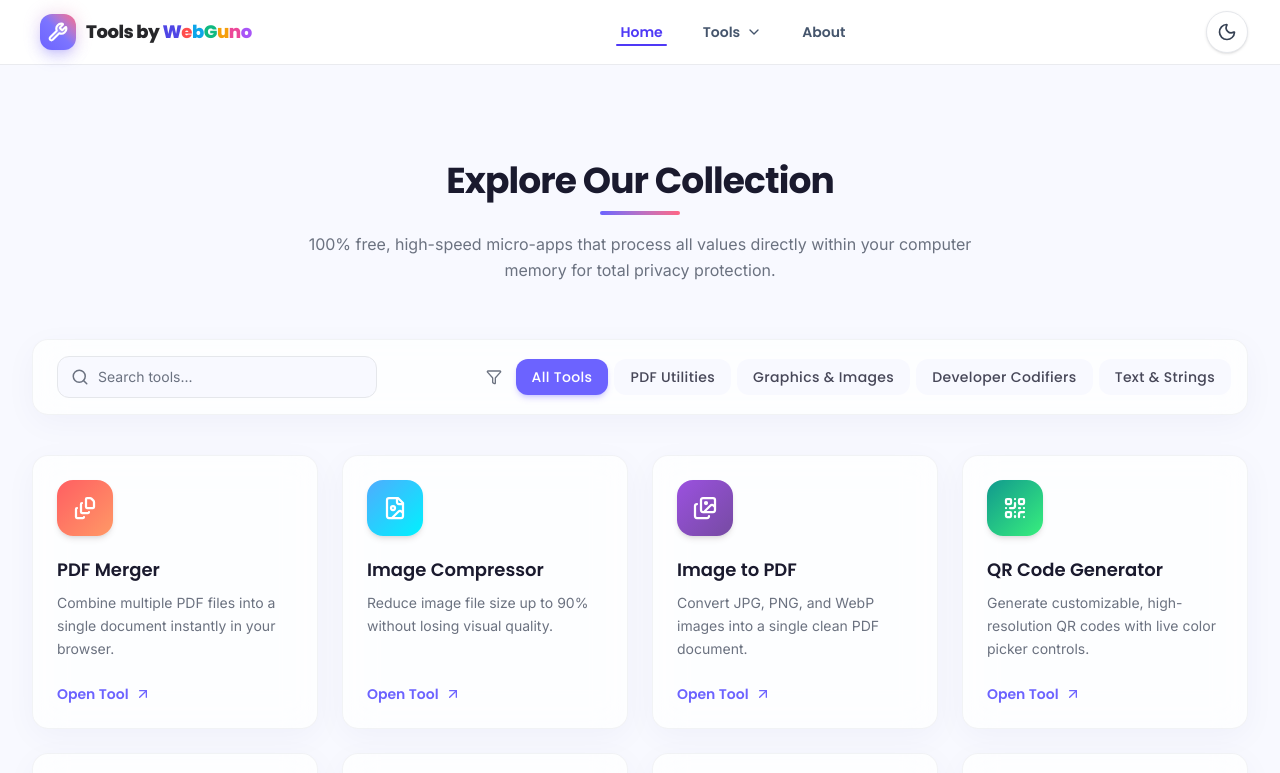
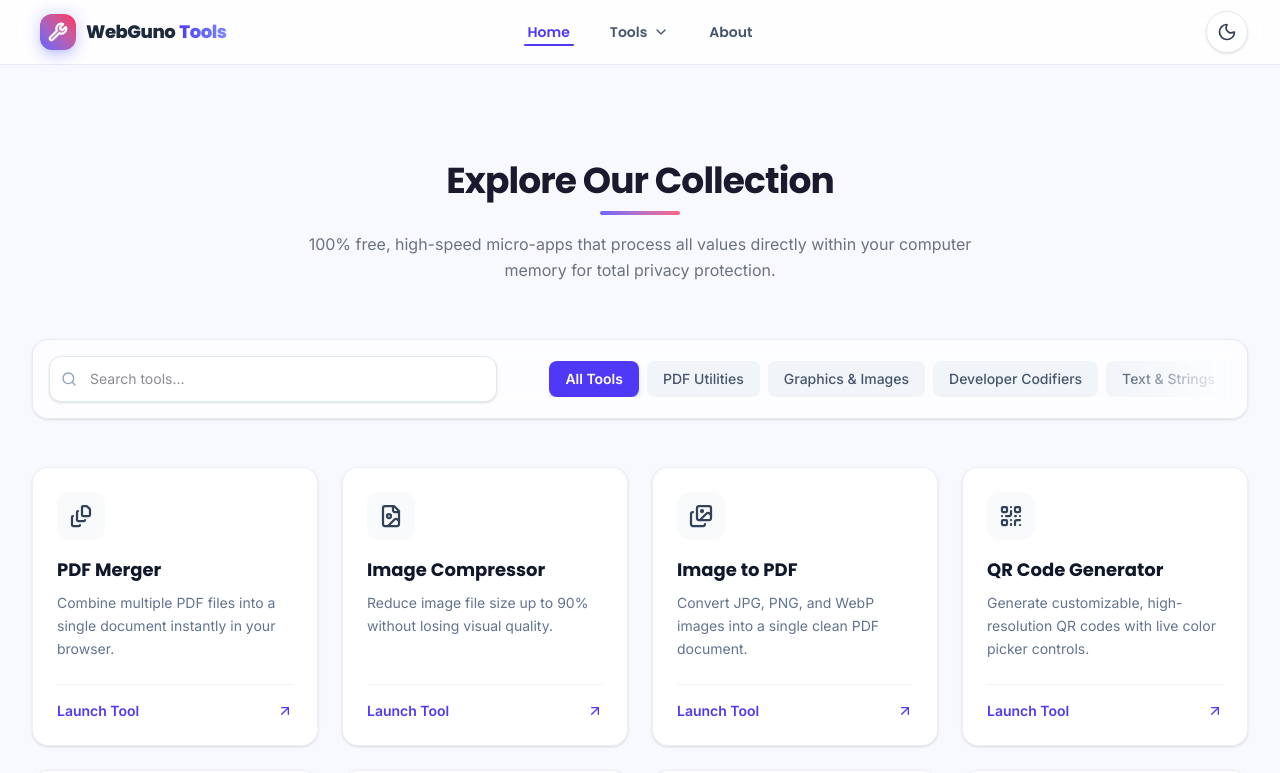
Before and after one commit to mewebguno-arch/toolspro, a React (Vite) app: page / in a window 1280 px wide. Shown: the top 773 px of the page. Built offline with nearby package versions, Linux system fonts and the light colour scheme.

Commit message:
feat: add favorite tool functionality and UI updates
- Implement favorite toggle for tools with local storage persistence
- Enhance Navbar and ToolsGrid styling with improved glassmorphism
- Add custom utility classes for scrollbar handling and gradients

```diff
--- a/src/components/Navbar.tsx
+++ b/src/components/Navbar.tsx
@@ -119,41 +119,34 @@
   }, [location.hash, location.pathname]);
 
   return (
-    <nav className="sticky top-0 z-50 w-full bg-surface border-b border-border/80 transition-all duration-300">
+    <nav className="sticky top-0 z-50 w-full bg-white/85 dark:bg-slate-900/85 backdrop-blur-md border-b border-slate-200/80 dark:border-slate-700/80 transition-all duration-300">
       <div className="max-w-7xl mx-auto px-4 sm:px-6 lg:px-8">
-        <div className="flex justify-between h-16 items-center">
-          {/* Logo */}
+        <div className="flex items-center justify-between h-16">
+          {/* Logo Left */}
+          <div className="flex-1 flex justify-start">
             <Link
               to="/"
               className="flex items-center gap-2.5 group cursor-pointer focus:outline-none focus:ring-2 focus:ring-indigo-500/50 rounded-xl px-2 py-1.5 transition-all duration-300"
-            aria-label="tools by webguno"
+              aria-label="WebGuno Tools"
             >
               {/* Modern Tool Icon Logo matching the professional theme with high accessibility fallbacks */}
-            <div className="relative w-9 h-9 bg-[#6C63FF] dark:bg-[#7C74FF] bg-gradient-to-tr from-[#6C63FF] via-[#7C74FF] to-[#FF6584] rounded-xl flex items-center justify-center text-white shadow-lg shadow-indigo-500/20 group-hover:scale-105 group-hover:rotate-12 transition-all duration-300 shrink-0">
+              <div className="relative w-9 h-9 bg-indigo-600 dark:bg-indigo-500 bg-gradient-to-tr from-indigo-500 to-rose-500 rounded-xl flex items-center justify-center text-white shadow-lg shadow-indigo-500/20 group-hover:scale-105 group-hover:rotate-12 transition-all duration-300 shrink-0">
                 <Wrench className="w-5 h-5 text-white stroke-[2.5px] fill-white/20 group-hover:fill-white/40 transition-all duration-300" />
                 {/* Soft subtle breathing glow with fallback bg */}
-              <div className="absolute -inset-0.5 bg-[#6C63FF] dark:bg-[#7C74FF] bg-gradient-to-tr from-[#6C63FF] to-[#FF6584] rounded-xl blur-sm opacity-20 group-hover:opacity-45 transition duration-300 z-[-1]" />
+                <div className="absolute -inset-0.5 bg-indigo-500 to-rose-500 rounded-xl blur-sm opacity-20 group-hover:opacity-45 transition duration-300 z-[-1]" />
               </div>
 
-            {/* Title rendered in Poppins font as requested */}
+              {/* Bold typography with a subtle gradient accent matching the primary color */}
               <div className="flex items-center select-none leading-none">
-              <span className="font-poppins font-extrabold text-lg tracking-tight text-zinc-800 dark:text-zinc-100 transition-all duration-300">
-                Tools by{' '}
-                <span className="inline-flex">
-                  <span className="text-[#4F46E5] dark:text-[#818CF8]">W</span>
-                  <span className="text-[#FF4D4D] dark:text-[#FF6B6B]">e</span>
-                  <span className="text-[#0ea5e9] dark:text-[#38bdf8]">b</span>
-                  <span className="text-[#10b981] dark:text-[#34d399]">G</span>
-                  <span className="text-[#f59e0b] dark:text-[#fbbf24]">u</span>
-                  <span className="text-[#ec4899] dark:text-[#f472b6]">n</span>
-                  <span className="text-[#a855f7] dark:text-[#c084fc]">o</span>
-                </span>
+                <span className="font-poppins font-black text-lg tracking-tight text-slate-800 dark:text-white transition-all duration-300">
+                  WebGuno<span className="bg-gradient-to-r from-indigo-600 to-indigo-400 bg-clip-text text-transparent ml-1">Tools</span>
                 </span>
               </div>
             </Link>
+          </div>
 
-          {/* Desktop Nav */}
-          <div className="hidden lg:flex items-center gap-6">
+          {/* Links Center */}
+          <div className="hidden lg:flex items-center justify-center gap-6">
             {/* Home Link */}
             <Link
               to="/"
@@ -276,20 +269,23 @@
             </Link>
           </div>
 
+          {/* Controls Right */}
+          <div className="flex-1 flex justify-end items-center gap-3">
             <div className="hidden lg:flex items-center">
               <ThemeToggle id="theme-toggle-desktop" />
             </div>
 
-          {/* Mobile hamburger & Toggle combo */}
-          <div className="hidden md:flex lg:hidden items-center gap-3">
+            {/* Mobile Actions Hamburger */}
+            <div className="flex lg:hidden items-center gap-3">
               <ThemeToggle id="theme-toggle-btn" />
               <button
                 onClick={() => setIsOpen(!isOpen)}
-              className="p-2 rounded-lg text-slate-600 hover:text-slate-900 dark:text-gray-300 dark:hover:text-white focus:outline-none focus:ring-2 focus:ring-indigo-500 cursor-pointer"
+                className="p-2 rounded-lg text-slate-600 hover:text-slate-950 dark:text-slate-305 dark:hover:text-white transition-colors focus:outline-none focus:ring-2 focus:ring-indigo-500 cursor-pointer"
                 aria-label="Toggle navigation menu"
               >
-              {isOpen ? <X className="w-6 h-6" /> : <Menu className="w-6 h-6" />}
+                {isOpen ? <X className="w-6 h-6 animate-none" /> : <Menu className="w-6 h-6 animate-none" />}
               </button>
+            </div>
           </div>
         </div>
       </div>
@@ -302,7 +298,7 @@
             animate={{ height: 'auto', opacity: 1 }}
             exit={{ height: 0, opacity: 0 }}
             transition={{ duration: 0.25, ease: 'easeInOut' }}
-            className="lg:hidden overflow-hidden bg-surface border-b border-border/80 hardware-accelerated-container"
+            className="lg:hidden overflow-hidden bg-white/95 dark:bg-slate-900/95 border-b border-slate-200/80 dark:border-slate-700/80 premium-backdrop shadow-lg hardware-accelerated-container"
           >
             <div className="px-4 pt-2 pb-6 space-y-4 hardware-accelerated-container">
               {/* Home & About Links on Mobile */}
@@ -330,7 +326,7 @@
               </div>
 
               {/* Tools Grid title */}
-              <div className="pt-2 border-t border-border/50 dark:border-[#2D2D45]/50">
+              <div className="pt-2 border-t border-slate-200/60 dark:border-slate-800/60">
                 <div className="flex items-center gap-1.5 text-[10px] font-bold uppercase tracking-wider text-indigo-600 dark:text-indigo-400 mb-2">
                   <Sparkles className="w-3 h-3 text-indigo-500 animate-pulse" />
                   Quick Access Tools Dashboard
@@ -349,7 +345,7 @@
                         className={`group flex items-center gap-2 p-2 rounded-xl transition-all duration-200 border ${
                           toolActive
                             ? 'bg-indigo-50/80 dark:bg-indigo-950/30 border-indigo-200/60 dark:border-indigo-900/50 text-indigo-600 dark:text-indigo-400'
-                            : 'border-border/40 bg-background/50 dark:bg-[#121220]/60 dark:border-[#2C2C40] text-slate-700 dark:text-slate-300'
+                            : 'border-slate-200/40 bg-slate-50/50 dark:bg-slate-900/50 dark:border-slate-800 text-slate-700 dark:text-slate-300'
                         }`}
                       >
                         <div
--- a/src/components/ToolCard.tsx
+++ b/src/components/ToolCard.tsx
@@ -1,9 +1,10 @@
-import React from 'react';
+import React, { useState, useEffect } from 'react';
 import { Link } from 'react-router-dom';
 import { motion } from 'motion/react';
 import { ToolConfig } from '../types';
 import {
   ArrowUpRight,
+  Heart,
   FileStack,
   FileImage,
   Images,
@@ -34,28 +35,45 @@
   Type
 };
 
-// Parses string like "from-[#FF5E62] to-[#FF9966]" into standard background image CSS rule
-const getGradientStyle = (gradientStr: string) => {
-  const fromMatch = gradientStr.match(/from-\[#?([0-9a-fA-F]+)\]/);
-  const toMatch = gradientStr.match(/to-\[#?([0-9a-fA-F]+)\]/);
-
-  if (fromMatch && toMatch) {
-    const fromColor = `#${fromMatch[1]}`;
-    const toColor = `#${toMatch[1]}`;
-    return {
-      backgroundImage: `linear-gradient(135deg, ${fromColor}, ${toColor})`
-    };
-  }
-  return {
-    backgroundImage: 'linear-gradient(135deg, #6C63FF, #FF6584)'
-  };
-};
+const MotionLink = motion(Link);
 
 export const ToolCard: React.FC<ToolCardProps> = ({ tool, index }) => {
   const IconComponent = iconMap[tool.icon] || FileImage;
+  const [isFav, setIsFav] = useState(false);
+
+  useEffect(() => {
+    try {
+      const favs = JSON.parse(localStorage.getItem('webguno_favorites') || '[]');
+      setIsFav(favs.includes(tool.id));
+    } catch (e) {
+      // Safe fallback
+    }
+  }, [tool.id]);
+
+  const toggleFavorite = (e: React.MouseEvent) => {
+    e.preventDefault();
+    e.stopPropagation();
+    try {
+      const favs = JSON.parse(localStorage.getItem('webguno_favorites') || '[]');
+      let updated;
+      if (favs.includes(tool.id)) {
+        updated = favs.filter((id: string) => id !== tool.id);
+        setIsFav(false);
+      } else {
+        updated = [...favs, tool.id];
+        setIsFav(true);
+      }
+      localStorage.setItem('webguno_favorites', JSON.stringify(updated));
+      window.dispatchEvent(new CustomEvent('favorites-updated'));
+    } catch (err) {
+      console.error('Failed to update favorites', err);
+    }
+  };
 
   return (
-    <motion.div
+    <MotionLink
+      id={`open-tool-${tool.id}`}
+      to={tool.route}
       initial={{ opacity: 0, y: 20 }}
       whileInView={{ opacity: 1, y: 0 }}
       viewport={{ once: true, margin: '-50px' }}
@@ -66,49 +84,49 @@
         delay: index * 0.05
       }}
       whileHover={{
-        y: -6,
-        boxShadow: '0 20px 30px -10px rgba(108, 99, 255, 0.12)'
+        y: -4,
+        boxShadow: '0 20px 25px -5px rgba(0, 0, 0, 0.05), 0 8px 10px -6px rgba(0, 0, 0, 0.05)'
       }}
       whileTap={{ scale: 0.98 }}
-      className="group glass-card rounded-2xl p-6 flex flex-col justify-between relative overflow-hidden"
+      className="group relative flex flex-col justify-between p-6 rounded-2xl bg-white dark:bg-slate-800 border border-slate-200/60 dark:border-slate-700/60 hover:border-indigo-500/50 dark:hover:border-indigo-400/50 shadow-sm hover:shadow-xl transition-all duration-300 ease-out cursor-pointer"
     >
-      {/* Decorative accent background on hover */}
-      <div
-        style={getGradientStyle(tool.gradient)}
-        className="absolute top-0 right-0 w-32 h-32 opacity-0 group-hover:opacity-[0.03] transition-opacity duration-300 rounded-bl-full pointer-events-none"
-      />
+      <div>
+        {/* Header Zone */}
+        <div className="flex items-start justify-between gap-4 mb-4">
+          <div className="p-3 rounded-xl bg-slate-50 dark:bg-slate-900 text-slate-700 dark:text-slate-300 group-hover:bg-indigo-50 group-hover:text-indigo-600 dark:group-hover:bg-indigo-950/50 dark:group-hover:text-indigo-400 transition-colors duration-200 shrink-0">
+            <IconComponent className="w-6 h-6 stroke-[2.25]" />
+          </div>
 
-      <div>
-        {/* Large Vector Icon Banner */}
-        <div
-          style={getGradientStyle(tool.gradient)}
-          className="w-14 h-14 rounded-2xl flex items-center justify-center shadow-md mb-5 text-white flex-shrink-0"
-        >
-          <IconComponent className="w-6 h-6 text-white stroke-[2.25]" />
+          <button
+            onClick={toggleFavorite}
+            className={`p-2 rounded-lg transition-all duration-200 cursor-pointer focus:outline-none focus:ring-2 focus:ring-rose-500/50 ${
+              isFav
+                ? 'opacity-100 text-rose-500 bg-rose-50 dark:bg-rose-950/30'
+                : 'opacity-0 group-hover:opacity-100 text-slate-400 hover:text-rose-500 hover:bg-slate-50 dark:hover:bg-slate-700'
+            }`}
+            aria-label={isFav ? "Remove from Favorites" : "Add to Favorites"}
+          >
+            <Heart className={`w-4 h-4 ${isFav ? 'fill-current' : ''}`} />
+          </button>
         </div>
 
-        {/* Title */}
-        <h3 className="font-poppins font-semibold text-lg text-text-base mb-2 group-hover:text-primary transition-colors duration-300">
-          {tool.name}
-        </h3>
-
-        {/* Description */}
-        <p className="font-inter text-sm text-muted dark:text-gray-400 mb-6 leading-relaxed">
-          {tool.description}
-        </p>
+        {/* Content Zone */}
+        <div>
+          <h3 className="text-lg font-bold text-slate-900 dark:text-white mb-2 line-clamp-1 group-hover:text-indigo-600 dark:group-hover:text-indigo-400 transition-colors duration-200">
+            {tool.name}
+          </h3>
+          <p className="text-sm text-slate-500 dark:text-slate-400 line-clamp-3 leading-relaxed">
+            {tool.description}
+          </p>
+        </div>
       </div>
 
-      {/* Footer Link */}
-      <Link
-        id={`open-tool-${tool.id}`}
-        to={tool.route}
-        className="inline-flex items-center gap-1.5 text-primary dark:text-[#7C74FF] font-poppins font-semibold text-sm group-hover:gap-2.5 transition-all text-left underline-offset-4 hover:underline"
-        aria-label={`Open the ${tool.name} utility`}
-      >
-        Open Tool
-        <ArrowUpRight className="w-4 h-4" />
-      </Link>
-    </motion.div>
+      {/* Footer Action Zone */}
+      <div className="mt-6 pt-4 border-t border-slate-100 dark:border-slate-700/50 flex items-center justify-between text-sm font-semibold text-indigo-600 dark:text-indigo-400">
+        <span>Launch Tool</span>
+        <ArrowUpRight className="w-4 h-4 transform group-hover:translate-x-1 transition-transform" />
+      </div>
+    </MotionLink>
   );
 };
 
--- a/src/components/ToolsGrid.tsx
+++ b/src/components/ToolsGrid.tsx
@@ -50,32 +50,31 @@
       </div>
 
       {/* Search & Filters Controls bar */}
-      <div className="flex flex-col md:flex-row gap-4 items-center justify-between mb-10 glass-card pr-4 pl-4 md:pl-6 py-4 rounded-2xl transition-all duration-300">
+      <div className="flex flex-col md:flex-row gap-4 items-center justify-between mb-10 bg-white/70 dark:bg-slate-800/75 backdrop-blur-md border border-slate-200/80 dark:border-slate-700/80 p-4 rounded-2xl shadow-sm transition-all duration-300">
 
         {/* Search Field */}
-        <div className="relative w-full md:w-80">
-          <Search className="absolute left-3.5 top-1/2 -translate-y-1/2 text-muted dark:text-gray-400 w-4.5 h-4.5 pointer-events-none" />
+        <div className="w-full md:max-w-md relative">
+          <Search className="absolute left-3 top-1/2 -translate-y-1/2 text-slate-400 w-4 h-4 pointer-events-none" />
           <input
             type="text"
             placeholder="Search tools..."
             value={searchQuery}
             onChange={(e) => setSearchQuery(e.target.value)}
-            className="w-full bg-background dark:bg-[#0F0F1A] border border-border dark:border-[#2D2D45] rounded-xl pl-10 pr-4 py-2.5 text-sm text-text-base placeholder-muted focus:outline-none focus:ring-2 focus:ring-primary focus:border-transparent transition-all font-inter"
+            className="w-full pl-10 pr-4 py-3 rounded-xl border border-slate-200 dark:border-slate-700 bg-white dark:bg-slate-850 text-sm focus:ring-2 focus:ring-indigo-500 transition-all outline-none shadow-sm dark:text-white"
             aria-label="Search available tools"
           />
         </div>
 
         {/* Category Pills */}
-        <div className="flex flex-wrap items-center justify-start gap-1.5 w-full md:w-auto">
-          <Filter className="w-4 h-4 text-muted dark:text-gray-400 mr-2 hidden lg:block" />
+        <div className="flex items-center gap-2 overflow-x-auto no-scrollbar pb-2 md:pb-0 mask-image-gradient w-full md:w-auto">
           {categories.map((cat) => (
             <button
               key={cat.key}
               onClick={() => setActiveCategory(cat.key)}
-              className={`px-4 py-2 rounded-xl font-poppins font-medium text-xs md:text-sm tracking-wide cursor-pointer focus:outline-none focus:ring-2 focus:ring-primary transition-all ${
+              className={`px-4 py-2 rounded-lg text-sm font-medium whitespace-nowrap transition-all duration-200 cursor-pointer focus:outline-none focus:ring-2 focus:ring-indigo-500 ${
                 activeCategory === cat.key
-                  ? 'bg-primary text-white shadow-md shadow-primary/25'
-                  : 'bg-background dark:bg-[#0F0F1A] hover:bg-muted/10 text-text-base/80 hover:text-text-base dark:text-gray-300'
+                  ? 'bg-indigo-600 text-white shadow-md shadow-indigo-600/20 font-semibold'
+                  : 'bg-slate-100 dark:bg-slate-800 text-slate-600 dark:text-slate-300 hover:bg-slate-200 dark:hover:bg-slate-700'
               }`}
             >
               {cat.label}
@@ -86,7 +85,7 @@
 
       {/* Grid of Cards */}
       {filteredTools.length > 0 ? (
-        <div className="grid grid-cols-1 sm:grid-cols-2 lg:grid-cols-4 gap-6">
+        <div className="grid grid-cols-1 sm:grid-cols-2 lg:grid-cols-3 xl:grid-cols-4 gap-6 mt-12">
           {filteredTools.map((tool, index) => (
             <ToolCard key={tool.id} tool={tool} index={index} />
           ))}
--- a/src/index.css
+++ b/src/index.css
@@ -146,6 +146,20 @@
   }
 }
 
+/* Custom fade masks & scrollbar hides */
+@utility mask-image-gradient {
+  mask-image: linear-gradient(to right, black 82%, transparent 100%);
+  -webkit-mask-image: linear-gradient(to right, black 82%, transparent 100%);
+}
+
+@utility no-scrollbar {
+  -ms-overflow-style: none; /* IE and Edge */
+  scrollbar-width: none; /* Firefox */
+  &::-webkit-scrollbar {
+    display: none !important; /* Chrome, Safari and Opera */
+  }
+}
+
 /* Prevent layout or height-transition flickering on budget mobile GPUs (e.g., Samsung Galaxy F05 in Chrome) */
 @utility hardware-accelerated-container {
   -webkit-backface-visibility: hidden;
```
Also changed, not shown: src/components/Hero.tsx (+10 -13 lines). Lines whose indentation alone changed are shown as unchanged.
